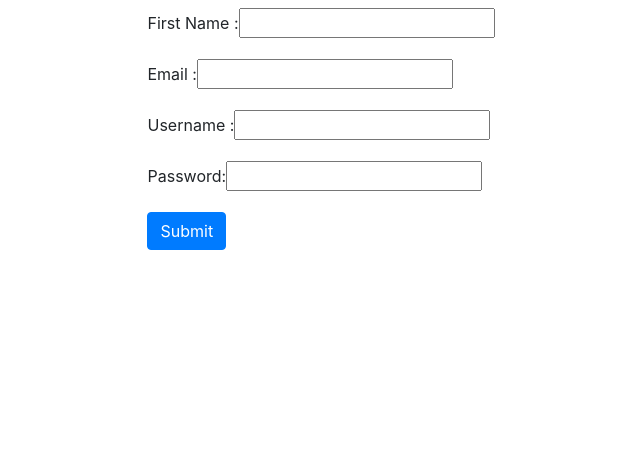
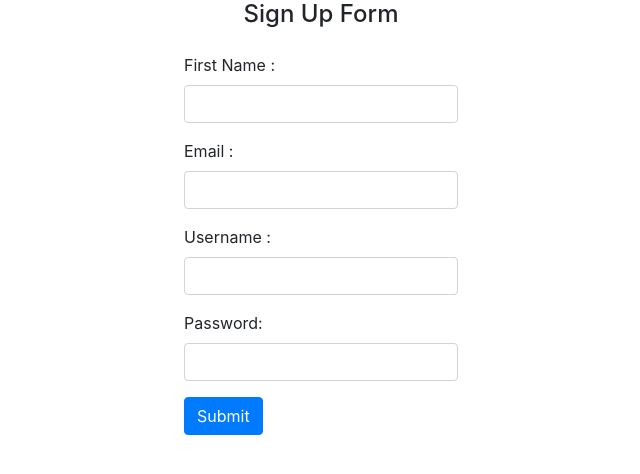
Before and after one commit to debanshu08/FlaskForm, a React (Create React App) app in the folder Frontend/: page / in a window 1280 px wide. Shown: the top 474 px of the page, without its empty margins (319-959 px from the left). Built offline with nearby package versions, Linux system fonts and the light colour scheme.

Commit message:
a bit of styling

```diff
--- a/Frontend/src/Form.js
+++ b/Frontend/src/Form.js
@@ -32,23 +32,24 @@ function Form() {
 return (
     <div className="container">
         <div className="row">
-            <div className="col-md-12 mt-2 d-flex justify-content-center">
+        <h4 className="m-auto mt-4">Sign Up Form</h4>
+            <div className="col-md-12 mt-4 d-flex justify-content-center">
                 <form onSubmit={handleSubmit} method="post">
                     <div className="form-group">
                         <label for="firstname">First Name :</label>
-                        <input type="text" name="name" id="firstname" value={formdata.name} onChange={handleChange} />
+                        <input class="form-control" type="text" name="name" id="firstname" value={formdata.name} onChange={handleChange} />
                     </div>
                     <div className="form-group">
                         <label for="email">Email :</label>
-                        <input type="email" id="email" name="email" value={formdata.email} onChange={handleChange} />
+                        <input class="form-control" type="email" id="email" name="email" value={formdata.email} onChange={handleChange} />
                     </div>
                     <div className="form-group">
                         <label for="username">Username :</label>
-                        <input type="text" id="username" name="username" value={formdata.username} onChange={handleChange} />
+                        <input class="form-control" type="text" id="username" name="username" value={formdata.username} onChange={handleChange} />
                     </div>
                     <div className="form-group">
                         <label for="password">Password:</label>
-                        <input type="password" id="password" name="password" value={formdata.password} onChange={handleChange} />
+                        <input class="form-control" type="password" id="password" name="password" value={formdata.password} onChange={handleChange} />
                     </div>
                     <button type="submit" className="btn btn-primary">Submit</button>
                 </form>
--- a/Frontend/src/Login.js
+++ b/Frontend/src/Login.js
@@ -1,63 +1,69 @@
 import React, { useState } from "react";
-import axios from 'axios';
-import { useHistory } from 'react-router-dom';
+import axios from "axios";
+import { useHistory } from "react-router-dom";
 
 function Login() {
   const [formdata, setFormData] = useState({
-    username: '',
-    password: ''
-  })
+    username: "",
+    password: "",
+  });
   const history = useHistory();
   const handleChange = (e) => {
     //Handle change for all form elements together.
-    setFormData({ ...formdata, [e.target.name]: e.target.value })
-  }
+    setFormData({ ...formdata, [e.target.name]: e.target.value });
+  };
   const handleSubmit = (e) => {
     e.preventDefault();
-    console.log(`Username: ${formdata.username} Password: ${formdata.password}`)
-    axios.post('http://127.0.0.1:5000/login', {
-      headers: {
-        "Access-Control-Allow-Origin": "*",
-        "Access-Control-Allow-Credentials": 'true',
-        'Access-Control-Allow-Methods': "*",
-      }, formdata
-    })
-      .then(res => {
-        console.log(res)
-        console.log(res.data.token)
-        window.localStorage.setItem('jwt', res.data.token);
-        history.push("/landing")
+    console.log(
+      `Username: ${formdata.username} Password: ${formdata.password}`
+    );
+    axios
+      .post("http://127.0.0.1:5000/login",{
+        headers: {
+          "Access-Control-Allow-Origin": "*",
+          "Access-Control-Allow-Credentials": "true",
+          "Access-Control-Allow-Methods": "*",
+        },
+        formdata,
+      })
+      .then((res) => {
+        console.log(res);
+        console.log(res.data.token);
+        window.localStorage.setItem("jwt", res.data.token);
+        history.push("/landing");
       })
       .catch((err) => {
-        const errMessage = err.response.data
-        if("userError" in errMessage){
-          alert('Username incorrect')
+        const errMessage = err.response.data;
+        if ("userError" in errMessage) {
+          alert("Username incorrect");
           setFormData({
-              username: '',
-              password: ''
-            })
+            username: "",
+            password: "",
+          });
         }
-        if("passError" in errMessage){
-          alert('Password Incorrect');
+        if ("passError" in errMessage) {
+          alert("Password Incorrect");
           setFormData({
-              username: '',
-              password: ''
-            })
+            username: "",
+            password: "",
+          });
         }
-        if("error" in errMessage){
-          history.push('/')
-          alert("User Doesn't exist, signup!")
+        if ("error" in errMessage) {
+          history.push("/");
+          alert("User Doesn't exist, signup!");
         }
       });
-  }
+  };
   return (
     <div className="container">
       <div className="row">
-        <div className="col-md-12 mt-2 d-flex justify-content-center">
+        <h4 className="text-center m-auto mt-6">Login </h4>
+        <div className="col-md-12 mt-4 d-flex justify-content-center">
           <form method="post" onSubmit={handleSubmit}>
             <div className="form-group">
               <label for="username">Username: </label>
               <input
+                class="form-control"
                 type="text"
                 name="username"
                 id="username"
@@ -68,6 +74,7 @@ function Login() {
             <div className="form-group">
               <label for="password">Password: </label>
               <input
+                class="form-control"
                 type="password"
                 id="password"
                 name="password"
```
Also changed, not shown: 1 other file (tests, documents, lock files or other folders).
